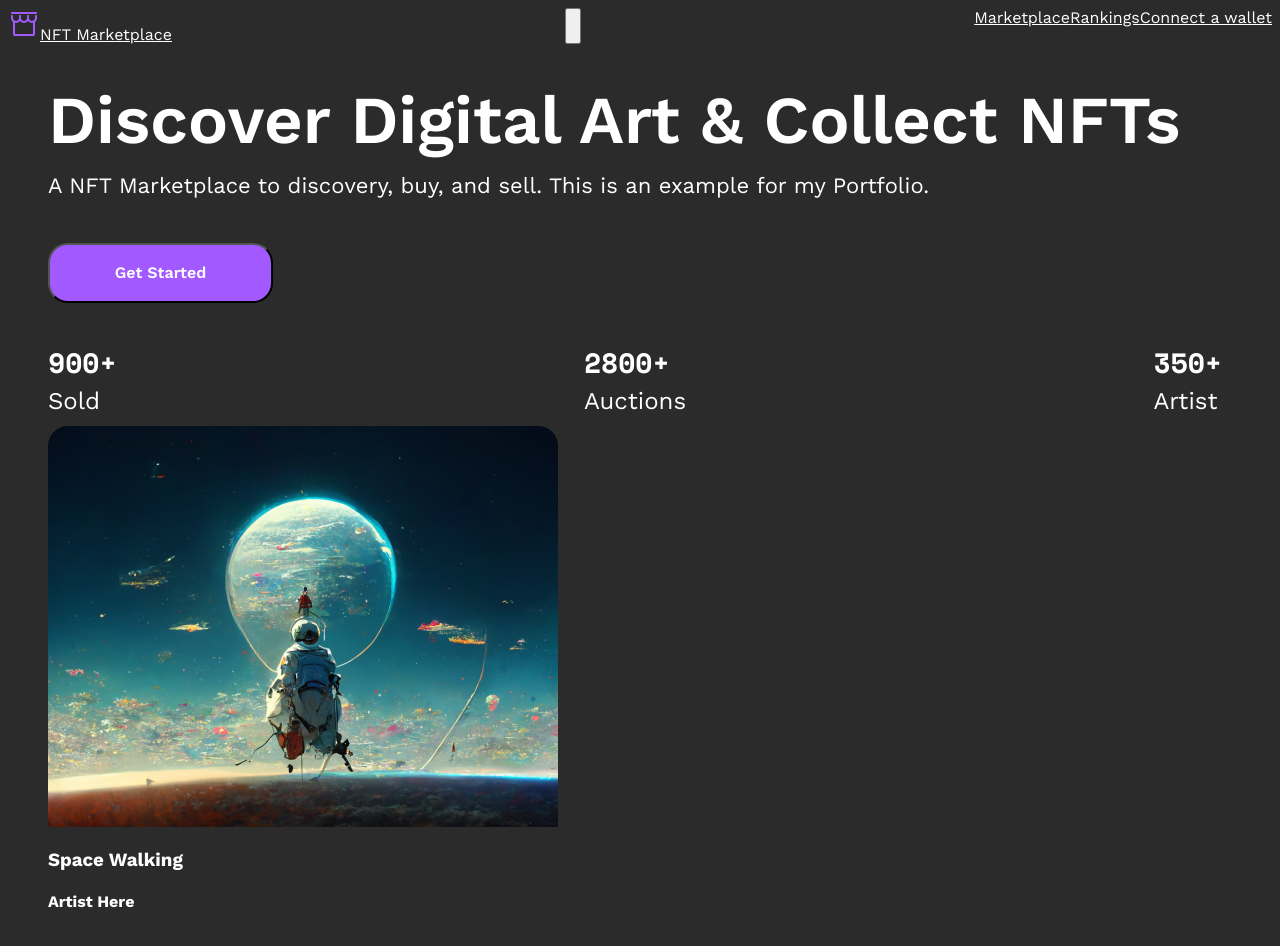
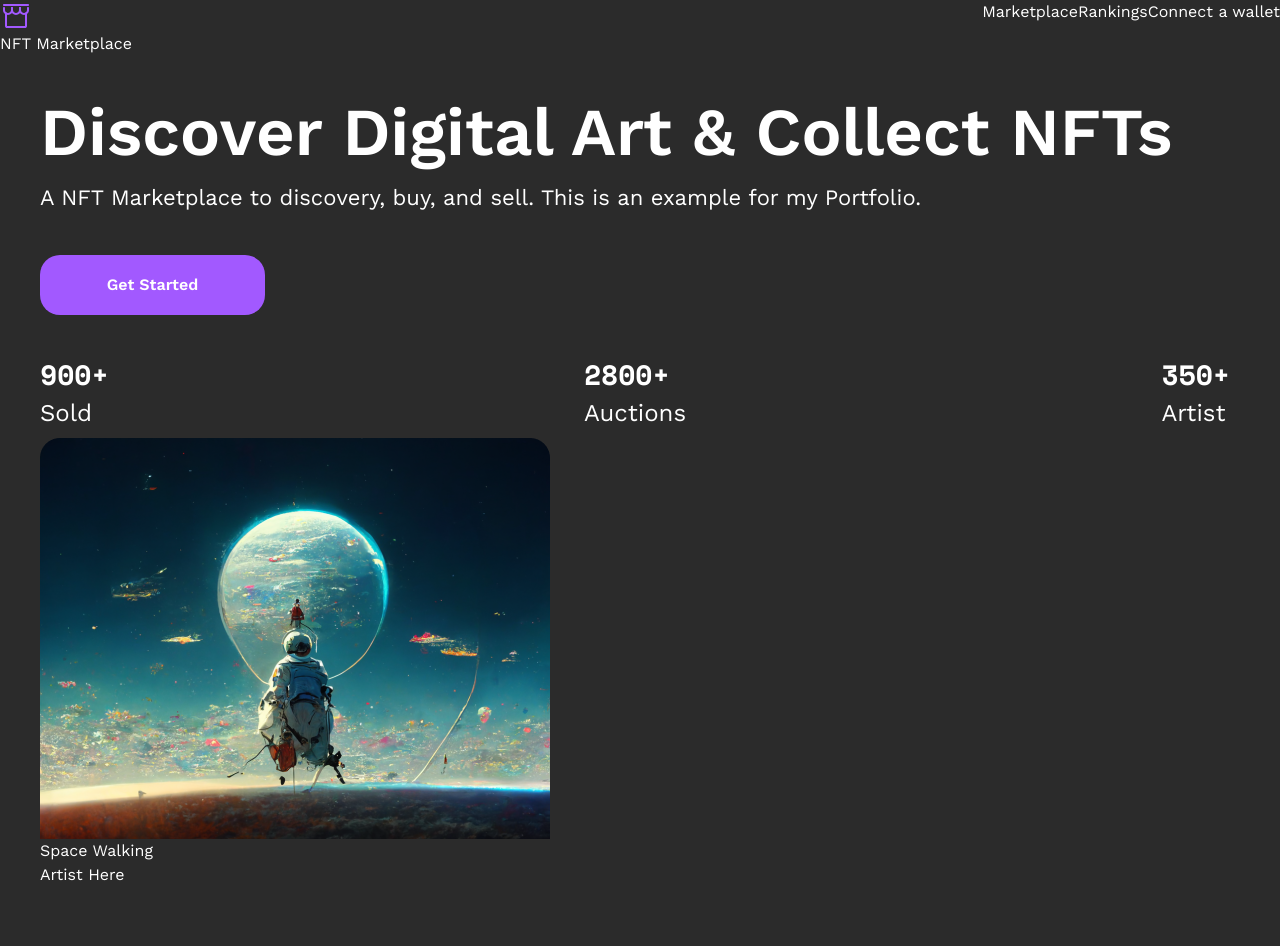
Before and after one commit to kingkwongsta/nft-marketplace, a Next.js app: page / in a window 1280 px wide. Shown: the top 946 px of the page. Built offline with nearby package versions, Linux system fonts and the light colour scheme.

Commit message:
installed and configured tailwind

```diff
--- a/package.json
+++ b/package.json
@@ -16,5 +16,10 @@
     "react": "18.2.0",
     "react-bootstrap": "^2.7.2",
     "react-dom": "18.2.0"
+  },
+  "devDependencies": {
+    "autoprefixer": "^10.4.13",
+    "postcss": "^8.4.21",
+    "tailwindcss": "^3.2.6"
   }
 }
--- /dev/null
+++ b/postcss.config.js
@@ -0,0 +1,6 @@
+module.exports = {
+  plugins: {
+    tailwindcss: {},
+    autoprefixer: {},
+  },
+}
--- a/styles/globals.css
+++ b/styles/globals.css
@@ -1,3 +1,6 @@
+@tailwind base;
+@tailwind components;
+@tailwind utilities;
 * {
   font-family: "Work Sans", "Space Mono";
   color: #ffffff;
--- /dev/null
+++ b/tailwind.config.js
@@ -0,0 +1,12 @@
+/** @type {import('tailwindcss').Config} */
+module.exports = {
+  content: [
+    "./app/**/*.{js,ts,jsx,tsx}",
+    "./pages/**/*.{js,ts,jsx,tsx}",
+    "./components/**/*.{js,ts,jsx,tsx}",
+  ],
+  theme: {
+    extend: {},
+  },
+  plugins: [],
+};
```
Also changed, not shown: 1 other file (tests, documents, lock files or other folders).
